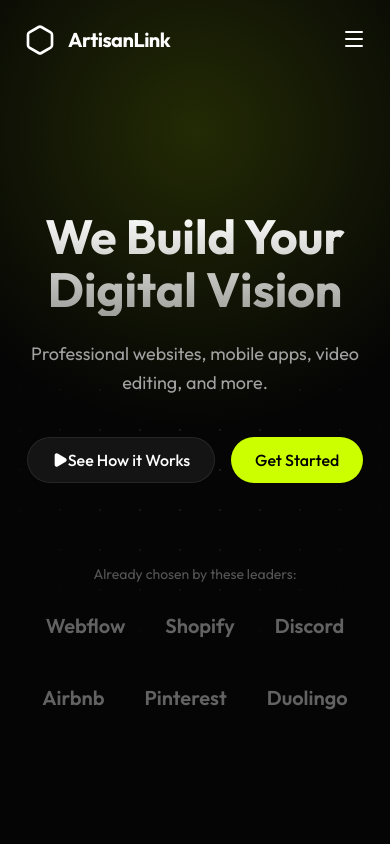
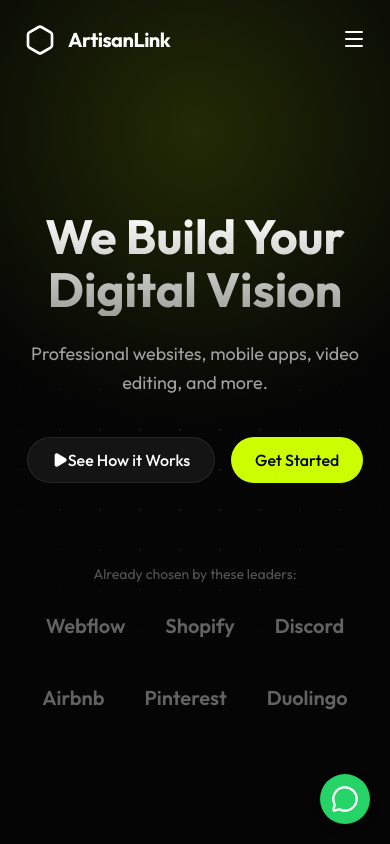
Before and after one commit to Sonu-Hansda/ArtisanLink, a React (Vite) app: page / in a window 390 px wide. Shown: the top 844 px of the page. Built offline with nearby package versions, Linux system fonts and the light colour scheme.

Commit message:
add responsiveness

```diff
--- a/src/App.tsx
+++ b/src/App.tsx
@@ -1,27 +1,18 @@
-import { BrowserRouter as Router, Routes, Route, useLocation } from 'react-router-dom';
-import { useLayoutEffect } from 'react';
+import { BrowserRouter as Router, Routes, Route } from 'react-router-dom';
 import { Navbar } from './components/Navbar';
-import { Footer } from './components/Footer';
 import { Home } from './pages/Home';
 import { Terms } from './pages/Terms';
 import { Privacy } from './pages/Privacy';
 import { FAQ } from './pages/FAQ';
-
-const ScrollToTop = () => {
-  const { pathname } = useLocation();
-
-  useLayoutEffect(() => {
-    window.scrollTo(0, 0);
-  }, [pathname]);
-
-  return null;
-};
+import { Footer } from './components/Footer';
+import { ScrollToTop } from './components/ScrollToTop';
+import { WhatsAppButton } from './components/WhatsAppButton';
+import './App.css';
 
 function App() {
   return (
     <Router>
       <ScrollToTop />
-      <div className="app">
       <Navbar />
       <Routes>
         <Route path="/" element={<Home />} />
@@ -30,7 +21,7 @@
         <Route path="/faq" element={<FAQ />} />
       </Routes>
       <Footer />
-      </div>
+      <WhatsAppButton />
     </Router>
   );
 }
--- a/src/components/CallToAction.css
+++ b/src/components/CallToAction.css
@@ -69,3 +69,44 @@
     z-index: -1;
     border-radius: 50%;
 }
+
+@media (max-width: 768px) {
+    .cta-section {
+        padding: 60px 0;
+    }
+
+    .cta-content {
+        padding: 40px 24px;
+        border-radius: 24px;
+    }
+
+    .cta-headline {
+        font-size: 2rem;
+    }
+
+    .cta-form-wrapper {
+        width: 100%;
+    }
+
+    .email-input-group {
+        flex-direction: column;
+        background: transparent;
+        padding: 0;
+        border: none;
+        gap: 16px;
+    }
+
+    .cta-input {
+        width: 100%;
+        background: rgba(0,0,0,0.4);
+        padding: 16px;
+        border-radius: 12px;
+        border: 1px solid var(--border-subtle);
+        height: 50px;
+    }
+
+    .email-input-group button {
+        width: 100%;
+        height: 50px;
+    }
+}
--- a/src/index.css
+++ b/src/index.css
@@ -111,3 +111,34 @@
     font-size: 2.25rem;
   }
 }
+
+/* WhatsApp Button */
+.whatsapp-float {
+    position: fixed;
+    bottom: 30px;
+    right: 30px;
+    width: 60px;
+    height: 60px;
+    background-color: #25d366;
+    color: white;
+    border-radius: 50%;
+    display: flex;
+    align-items: center;
+    justify-content: center;
+    box-shadow: 0 4px 10px rgba(0,0,0,0.3);
+    z-index: 1000;
+    transition: all 0.3s ease;
+}
+
+.whatsapp-float:hover {
+    box-shadow: 0 6px 14px rgba(37, 211, 102, 0.4);
+}
+
+@media (max-width: 768px) {
+    .whatsapp-float {
+        bottom: 20px;
+        right: 20px;
+        width: 50px;
+        height: 50px;
+    }
+}
```
Lines whose indentation alone changed are shown as unchanged.
